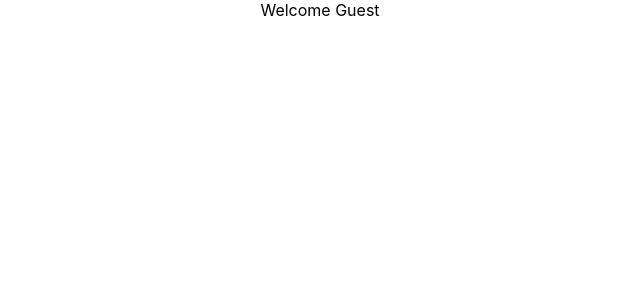
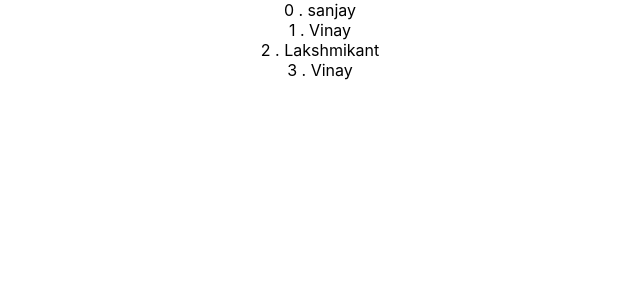
Before and after one commit to sanjaydambal/basics_react, a React (Create React App) app: page / in a window 1280 px wide. Shown: the top 300 px of the page, without its empty margins (320-960 px from the left). Built offline with nearby package versions, Linux system fonts and the light colour scheme.

Commit message:
list and keys

```diff
--- a/src/App.js
+++ b/src/App.js
@@ -1,7 +1,8 @@
 import React from 'react';
 // import logo from './logo.svg';
 import './App.css';
-import UserlLog from './Components/UserlLog';
+// import UserlLog from './Components/UserlLog';
+import NameList from './Components/NameList';
 // import EventBind from './Components/EventBind';
 // import VinMessage from './Components/VinMessage';
 // import ClassClick from './Components/ClassClick';
@@ -28,7 +29,8 @@ function App() {
       {/* <EventBind/> */}
       {/* <VinMessage/> */}
       {/* <ParentComp/> */}
-      <UserlLog/>
+      {/* <UserlLog/> */}
+      <NameList/>
 
     </div>
   );
--- /dev/null
+++ b/src/Components/NameList.js
@@ -0,0 +1,32 @@
+import React from 'react'
+// import Person from './Person';
+
+function NameList()
+// {
+//     const Persons = [
+//         {
+//         id:1,
+//         name:"sanjay",
+//         salary:25000,
+//     },
+//     {
+//         id:2,
+//         name:"vinay",
+//         salary:35000,
+//     },
+//     {
+//         id:3,
+//         name:"Lakshmikant",
+//         salary:75000,
+//     },
+// ]
+// const PersonList = Persons.map(person=><Person key={person.id} person = {person}/>);
+// return <div>{PersonList}</div>
+// }
+{
+    const names = ["sanjay","Vinay","Lakshmikant","Vinay"];
+    const nameList = names.map((named,index) =><div key={index} >{index} . {named}</div>)
+  return <div>{nameList}</div>
+  }
+
+export default NameList
--- /dev/null
+++ b/src/Components/Person.js
@@ -0,0 +1,11 @@
+import React from 'react'
+
+function Person({person}) {
+  return (
+    <div>
+       <h1> My name is {person.name} and I earn {person.salary} salary per month.</h1>
+    </div>
+  )
+}
+
+export default Person
--- a/src/Components/UserlLog.js
+++ b/src/Components/UserlLog.js
@@ -1,18 +1,22 @@
 import React, { Component } from 'react'
 
 class UserlLog extends Component {
-    constructor(props) {
-      super(props)
+  constructor(props) {
+    super(props)
 
-      this.state = {
-         isLoggedIn:false
-      }
+    this.state = {
+      isLoggedIn: true
     }
-  render() {
-    return (
-      this.state.isLoggedIn ?
-      <div>Welcome Lakshmikant</div>
-: <div>Welcome Guest</div>    )
+  }
+  render()
+  {
+    return this.state.isLoggedIn && <div>Welcome Lakshmikant</div>
+  }
+  //  {
+  //   return (
+  //     this.state.isLoggedIn ?
+  //       <div>Welcome Lakshmikant</div>
+  //       : <div>Welcome Guest</div>)
 
     // let message;
     // if(this.state.isLoggedIn){
@@ -30,6 +34,6 @@ class UserlLog extends Component {
     // }
 
   }
-}
+// }
 
 export default UserlLog
```
